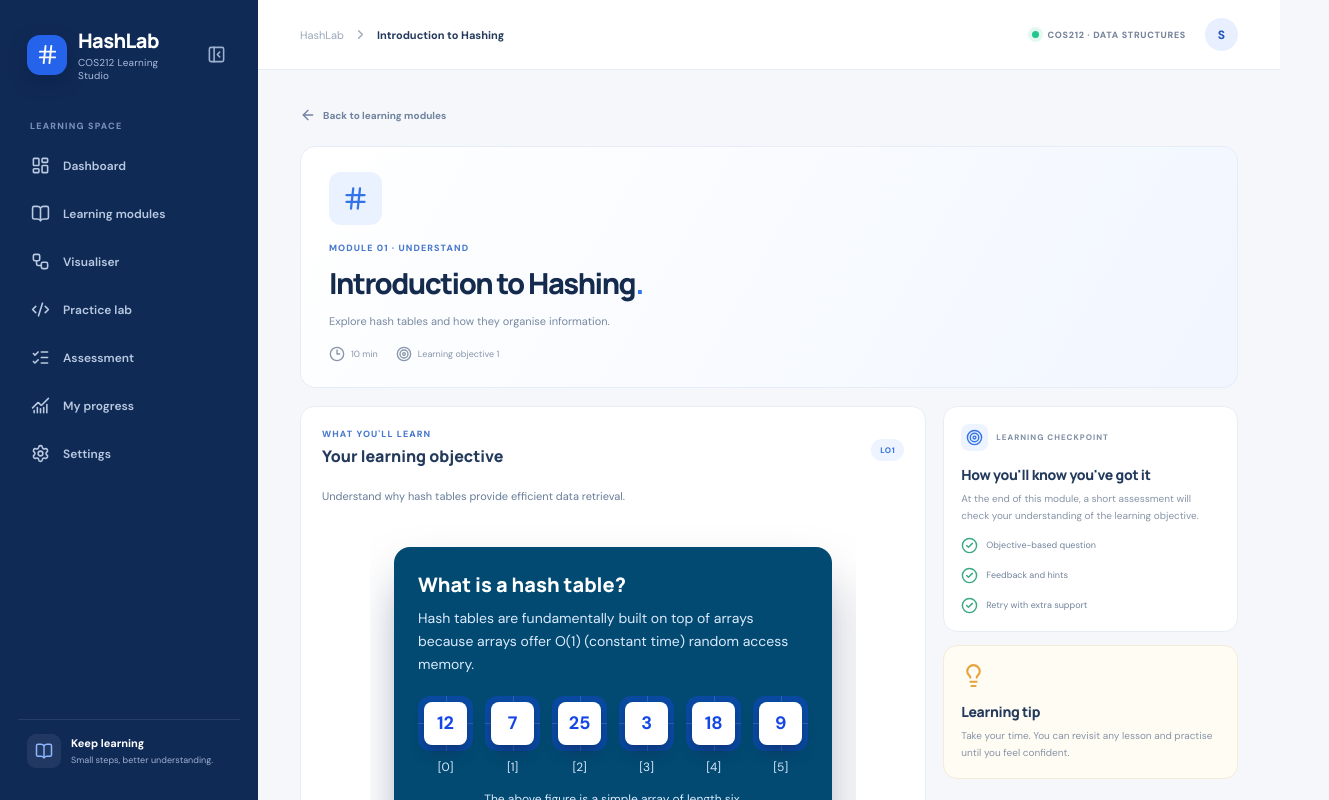
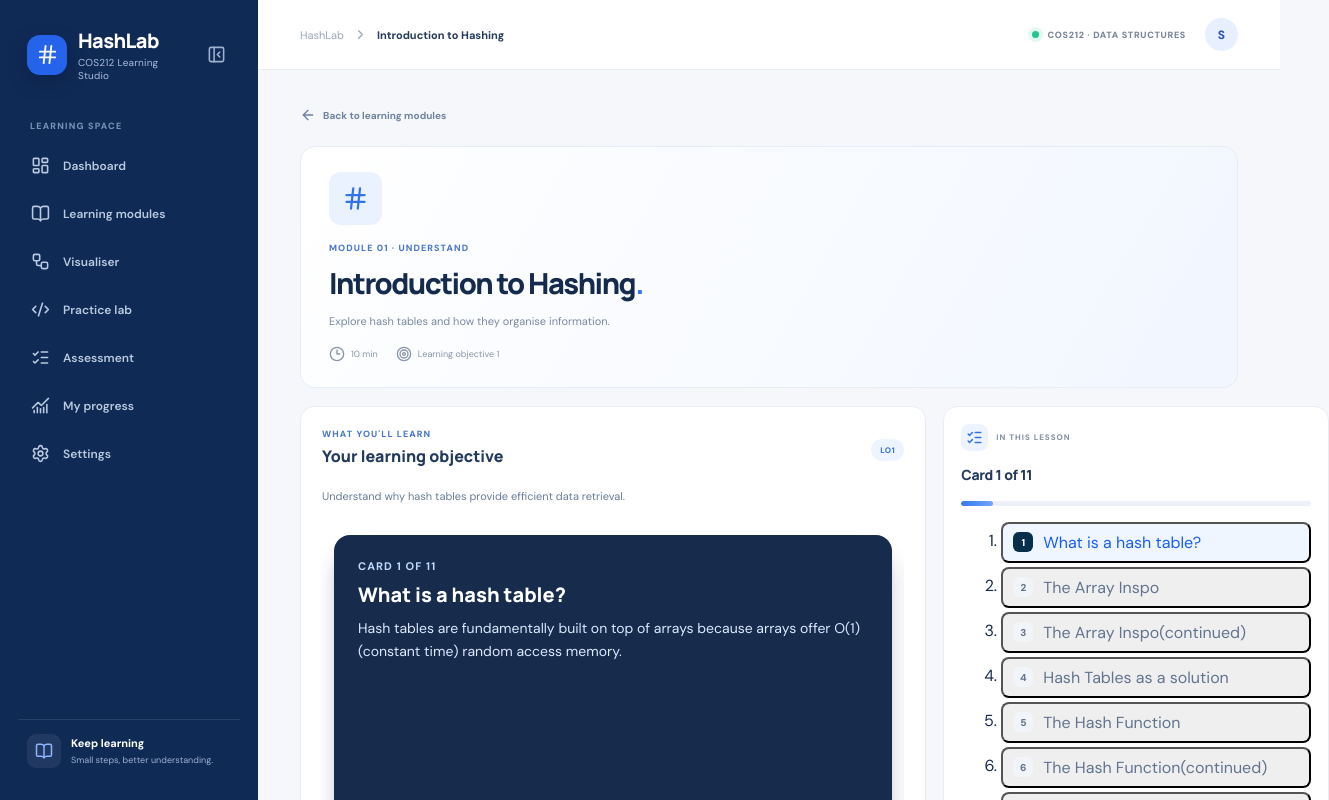
Before and after one commit to Ntokozo254/COS750-SixSevens, a React (Vite) app in the folder app/: page / in a window 1280 px wide. Both pictures are taken after a click on the button "Start learning". Shown: the top 800 px of the page, 1329 px wide, since content can reach past the window. Built offline with nearby package versions, Linux system fonts and the light colour scheme.

Commit message:
ui scaling for screen sizes

```diff
--- a/app/src/components/learning/LessonCarousel.jsx
+++ b/app/src/components/learning/LessonCarousel.jsx
@@ -1,16 +1,30 @@
+import { useEffect } from "react"
 import useEmblaCarousel from "embla-carousel-react"
 import { ChevronLeft, ChevronRight } from "lucide-react"
 
-const arrowClass =
-  "absolute top-1/2 grid size-9 -translate-y-1/2 place-items-center rounded-full bg-white text-blue-700 shadow-lg shadow-blue-950/30 hover:bg-blue-50"
+const navButton =
+  "grid size-11 flex-none place-items-center rounded-full bg-white text-n;ue-700 shadow-lg shadow-blue-900/30 transition-colors hover:bg-blue-50 disabled:opacity-40"
 
-export default function LessonCarousel({ cards }) {
+export default function LessonCarousel({ cards, index, onIndexChange }) {
   const [emblaRef, emblaApi] = useEmblaCarousel({
-    align: "center",
+    align: "start",
     // don't let the carousel steal drags that start on a visual
     watchDrag: (api, evt) =>
       !(evt.target instanceof Element) || !evt.target.closest("[data-no-swipe]"),
   })
+
+  // carousel -> page
+  useEffect(() => {
+    if (!emblaApi) return
+    const onSelect = () => onIndexChange(emblaApi.selectedScrollSnap())
+    emblaApi.on("select", onSelect)
+    return () => emblaApi.off("select", onSelect)
+  }, [emblaApi, onIndexChange])
+
+  // page -> carousel (when the outline is clicked)
+  useEffect(() => {
+    if (emblaApi && emblaApi.selectedScrollSnap() !== index) emblaApi.scrollTo(index)
+  }, [emblaApi, index])
 
   const onKeyDown = (e) => {
     if (e.key === "ArrowLeft") emblaApi?.scrollPrev()
@@ -19,7 +33,7 @@ export default function LessonCarousel({ cards }) {
 
   return (
     <div
-      className="lesson-scope relative mx-auto max-w-2xl px-12 text-white"
+      className="lesson-scope @container"
       role="region"
       aria-roledescription="carousel"
       tabIndex={0}
@@ -28,28 +42,47 @@ export default function LessonCarousel({ cards }) {
       <div ref={emblaRef} className="overflow-hidden">
         <div className="flex">
           {cards.map(({ id, title, description, Visual }, i) => (
-            <div key={id} className="min-w-0 shrink-0 grow-0 basis-full p-6">
-              <section className="h-full rounded-2xl bg-sky-900 p-6 shadow-2xl shadow-blue-950/50">
-                <h3 className="font-heading text-xl font-extrabold">{title}</h3>
-                <div className="mt-2 text-sm leading-relaxed text-blue-100">{description}</div>
-                <div className="mt-5">
+            <div key={id} className="min-w-0 shrink-0 grow-0 basis-full p-2 @lg:p-3">
+              <section className="grid h-full gap-4 rounded-2xl bg-ink p-4 text-white shadow-xl shadow-blue-950/30 @lg:p-6 @3xl:grid-cols-[minmax(0,1fr)_minmax(0,1.6fr)] @3xl:items-center @3xl:gap-6">
+                <header>
+                  <p className="text-[11px] font-bold uppercase tracking-widest text-blue-200">
+                    Card {i + 1} of {cards.length}
+                  </p>
+                  <h3 className="mt-2 font-heading text-xl font-extrabold @3xl:text-2xl">{title}</h3>
+                  <div className="mt-2 text-sm leading-relaxed text-blue-100">{description}</div>
+                </header>
+
+                {/* The stage: visuals were designed for about 30rem, so keep them centred at that width */}
+                <div className="mx-auto w-full max-w-[30rem]">
                   <Visual />
                 </div>
-                <p className="mt-5 text-sm text-blue-100">
-                  {i + 1} / {cards.length}
-                </p>
               </section>
             </div>
           ))}
         </div>
       </div>
 
-      <button type="button" aria-label="Previous card" onClick={() => emblaApi?.scrollPrev()} className={`${arrowClass} left-0`}>
-        <ChevronLeft size={18} />
-      </button>
-      <button type="button" aria-label="Next card" onClick={() => emblaApi?.scrollNext()} className={`${arrowClass} right-0`}>
-        <ChevronRight size={18} />
-      </button>
+      <div className="mt-2 flex items-center justify-between gap-3">
+        <button type="button" aria-label="Previous card" disabled={index === 0}
+          onClick={() => emblaApi?.scrollPrev()} className={navButton}>
+          <ChevronLeft size={20} />
+        </button>
+
+        <div className="flex flex-wrap items-center justify-center gap-1.5">
+          {cards.map((card, i) => (
+            <button key={card.id} type="button" aria-label={`Go to card ${i + 1}`}
+              aria-current={i === index} onClick={() => emblaApi?.scrollTo(i)}
+              className={`h-2 rounded-full transition-all ${
+                i === index ? "w-6 bg-blue-600" : "w-2 bg-blue-200 hover:bg-blue-300"
+              }`} />
+          ))}
+        </div>
+
+        <button type="button" aria-label="Next card" disabled={index === cards.length - 1}
+          onClick={() => emblaApi?.scrollNext()} className={navButton}>
+          <ChevronRight size={20} />
+        </button>
+      </div>
     </div>
   )
 }
--- /dev/null
+++ b/app/src/components/learning/LessonOutline.jsx
@@ -0,0 +1,38 @@
+import { ListChecks } from "lucide-react"
+
+export default function LessonOutline({ cards, index, onSelect }) {
+  return (
+    <div className="side-card max-sm:hidden">
+      <div className="side-card-heading">
+        <span className="mini-icon"><ListChecks size={17} /></span>
+        IN THIS LESSON
+      </div>
+
+      <h3>Card {index + 1} of {cards.length}</h3>
+      <div className="progress-line">
+        <span style={{ width: `${((index + 1) / cards.length) * 100}%` }} />
+      </div>
+
+      <ol className="grid gap-1">
+        {cards.map((card, i) => {
+          const active = i === index
+          return (
+            <li key={card.id}>
+              <button type="button" onClick={() => onSelect(i)} aria-current={active ? "step" : undefined}
+                className={`flex w-full items-center gap-2.5 rounded-lg px-2.5 py-2 text-left text-[11px] transition-colors ${
+                  active ? "bg-blue-50 font-bold text-blue-600" : "text-slate-500 hover:bg-slate-50"
+                }`}>
+                <span className={`grid size-5 flex-none place-items-center rounded-md text-[10px] font-extrabold ${
+                  active ? "bg-sky-950 text-white" : "bg-slate-100 text-slate-500"
+                }`}>
+                  {i + 1}
+                </span>
+                <span className="truncate">{card.title}</span>
+              </button>
+            </li>
+          )
+        })}
+      </ol>
+    </div>
+  )
+}
--- a/app/src/pages/ModuleDetail.jsx
+++ b/app/src/pages/ModuleDetail.jsx
@@ -1,4 +1,5 @@
 
+import { useState } from "react";
 import {
   ArrowLeft,
   CheckCircle2,
@@ -8,8 +9,11 @@ import {
   BookOpen
 } from "lucide-react";
 //l02 additions
-import LessonCarousel from "@/components/learning/LessonCarousel";
-import { lessonCards } from "@/data/LessonCards";
+import LessonCarousel from "../components/learning/LessonCarousel";
+import LessonOutline from "../components/learning/LessonOutline";
+import { lessonCards } from "../data/LessonCards";
+
+
 
 export default function ModuleDetail({
   module,
@@ -22,6 +26,7 @@ export default function ModuleDetail({
 
   //l01
   const cards = lessonCards[module.id] ;
+  const [cardIndex , setCardIndex] = useState(0);
 
   return (
     <div className="content-wrap">
@@ -74,7 +79,7 @@ export default function ModuleDetail({
           </p>
 
           {cards ? (
-            <LessonCarousel cards={cards} />
+            <LessonCarousel cards={cards} index={cardIndex} onIndexChange={setCardIndex} />
           ) : (
             <div className="learning-placeholder">
               <div className="placeholder-symbol">
@@ -122,6 +127,7 @@ export default function ModuleDetail({
         </section>
 
         <aside className="lesson-aside">
+          {cards && <LessonOutline cards={cards} index={cardIndex} onSelect={setCardIndex} />}
           <div className="side-card">
             <div className="side-card-heading">
               <span className="mini-icon">
--- a/app/src/styles.css
+++ b/app/src/styles.css
@@ -664,3 +664,7 @@
     padding: 14px 9px;
   }
 }
+/*l01 additions */
+@media (max-width: 560px) {
+  .lesson-card { padding: 14px; }
+}
--- a/app/src/tailwind.css
+++ b/app/src/tailwind.css
@@ -5,6 +5,7 @@
 
 @theme {
   --font-heading: "Manrope", sans-serif;
+    --color-ink: #172b4d;
 }
 
 /* No reset means browsers add default margins. Zero them inside lessons only. */
```
